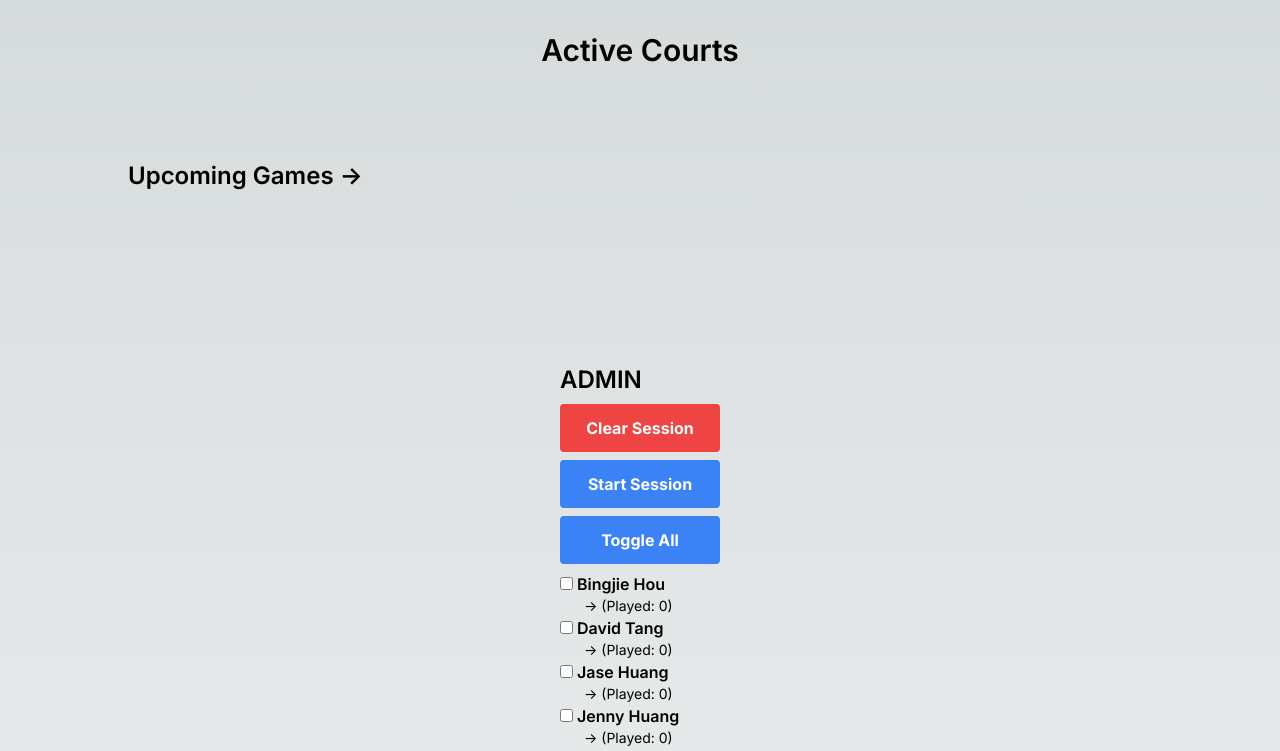
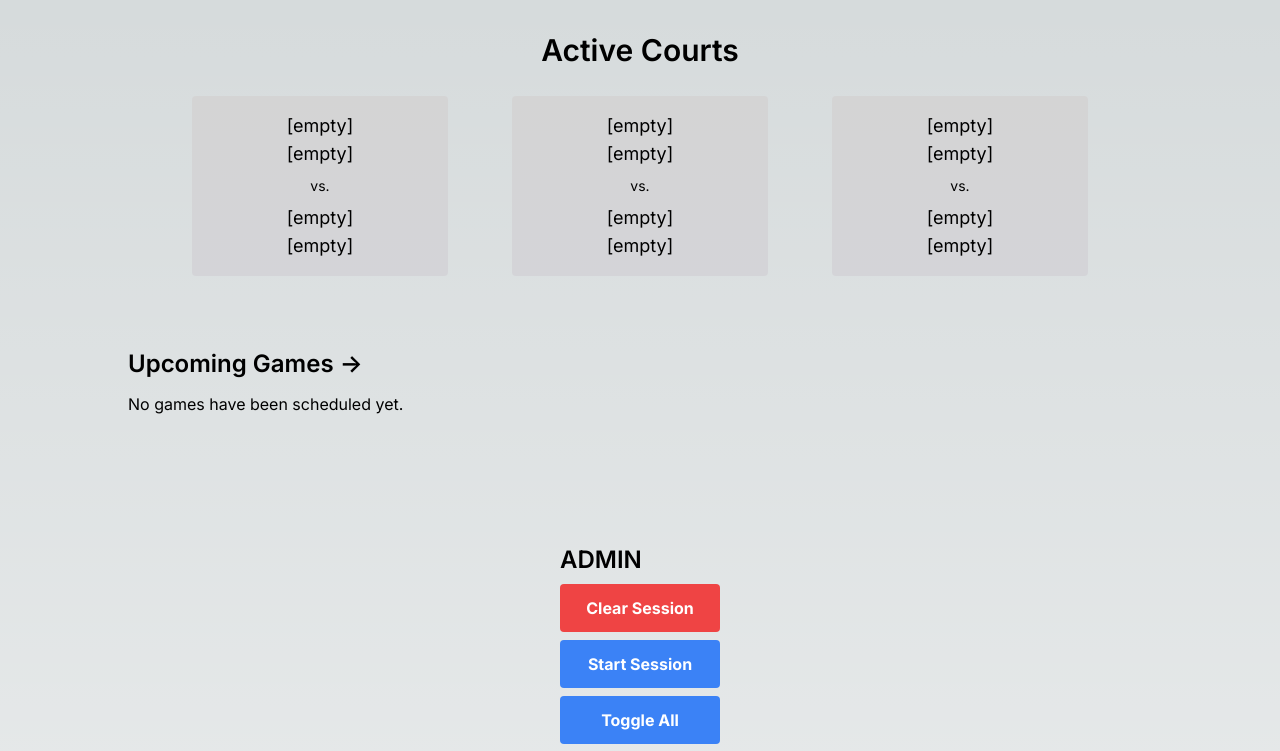
Before and after one commit to JadenBalogh/badminton-court-scheduler, a Next.js app: page / in a window 1280 px wide. Shown: the top 751 px of the page. Built offline with nearby package versions, Linux system fonts and the light colour scheme.

Commit message:
Improve unstarted state visuals to appear more consistent

```diff
--- a/app/activeCourts.tsx
+++ b/app/activeCourts.tsx
@@ -33,11 +33,13 @@ export default function ActiveCourts({ courts, players, handleGameFinished, hand
           <div className="flex flex-col w-80 items-center gap-y-2" key={court.id}>
             <CourtDisplay isActive={true} court={court} players={players} handleSkipPlayer={handleSkipPlayer} />
             <p className="text-sm">{getPlayTimeText(court)}</p>
-            <button
-              className="bg-blue-500 hover:bg-blue-700 text-white font-bold w-32 h-12 mt-4 rounded"
-              onClick={() => handleGameFinished(court.id)}>
-              Finish Game
-            </button>
+            {court.playerIDs.length > 0 ?
+              <button
+                className="bg-blue-500 hover:bg-blue-700 text-white font-bold w-32 h-12 mt-4 rounded"
+                onClick={() => handleGameFinished(court.id)}>
+                Finish Game
+              </button> : <></>
+            }
           </div>
         )
       }
--- a/app/courtDisplay.tsx
+++ b/app/courtDisplay.tsx
@@ -4,7 +4,7 @@ import { Scheduler } from './scheduler';
 
 const NEW_COURT_DURATION: number = 10000; // How long a court is considered "new" after starting
 const DEFAULT_PLAYER: Player = {
-  name: "",
+  name: "[empty]",
   username: "",
   skillLevel: 0,
   isEnabled: false,
--- a/app/courtPlayer.tsx
+++ b/app/courtPlayer.tsx
@@ -14,7 +14,7 @@ export default function CourtPlayer({ court, player, handleSkipPlayer }: CourtPl
       <div className="text-center max-w-64 w-full"
         onClick={() => handleSkipPlayer(court, player)}>
         <p className="text-lg truncate">
-          {player ? player.name + (SHOW_SKILL_LEVEL ? " (" + player.skillLevel + ")" : "") : "(empty)"}
+          {player ? player.name + (SHOW_SKILL_LEVEL ? " (" + player.skillLevel + ")" : "") : "[empty]"}
         </p>
       </div>
     </div>
--- a/app/page.tsx
+++ b/app/page.tsx
@@ -97,6 +97,10 @@ export default function Home() {
     loadSession();
     loadPlayerData(false);
     loadRegisteredPlayers(false);
+
+    if (activeCourts.length === 0) {
+      resetCourts();
+    }
   }, []);
 
   // Refresh state every 30 seconds. Ensures timers are always reasonably up to date.
@@ -258,6 +262,16 @@ export default function Home() {
     }
   }
 
+  function isSessionStarted() {
+    for (let activeCourt of activeCourts) {
+      if (activeCourt.playerIDs.length > 0) {
+        return true;
+      }
+    }
+
+    return false;
+  }
+
   function getStartDelay(court: Court) {
     let startDelayMS = court.startTime - Scheduler.getCurrentTime();
     let startDelayMins = startDelayMS / 1000 / 60; // Convert ms to mins
@@ -393,7 +407,7 @@ export default function Home() {
   function clearSession() {
     loadPlayerData(true);
     loadRegisteredPlayers(true);
-    activeCourts = [];
+    resetCourts();
     courtQueue = [];
     refreshState();
   }
@@ -422,6 +436,10 @@ export default function Home() {
   }
 
   function handleSkipPlayer(court: Court, player: Player) {
+    if (getActivePlayer(player.username) === undefined) {
+      return;
+    }
+
     awaitConfirm({
       title: "Skip " + toFirstName(player.name) + "?",
       desc: toFirstName(player.name) + " will be moved to the next available court.",
@@ -566,6 +584,7 @@ export default function Home() {
           Upcoming Games {"->"}
         </h2>
 
+        {isSessionStarted() ?
           <div className="flex py-4 gap-x-4 w-full overflow-x-auto">
             {courtQueueState.map((court, i) =>
               <div className="flex flex-col w-80 items-center gap-y-2" key={i}>
@@ -578,7 +597,9 @@ export default function Home() {
                 <p className="text-sm">{getWaitTimeText(court)}</p>
               </div>
             )}
-        </div>
+          </div> :
+          <p>No games have been scheduled yet.</p>
+        }
       </div>
 
       <div className="flex gap-4 mt-16">
```
Lines whose indentation alone changed are shown as unchanged.
